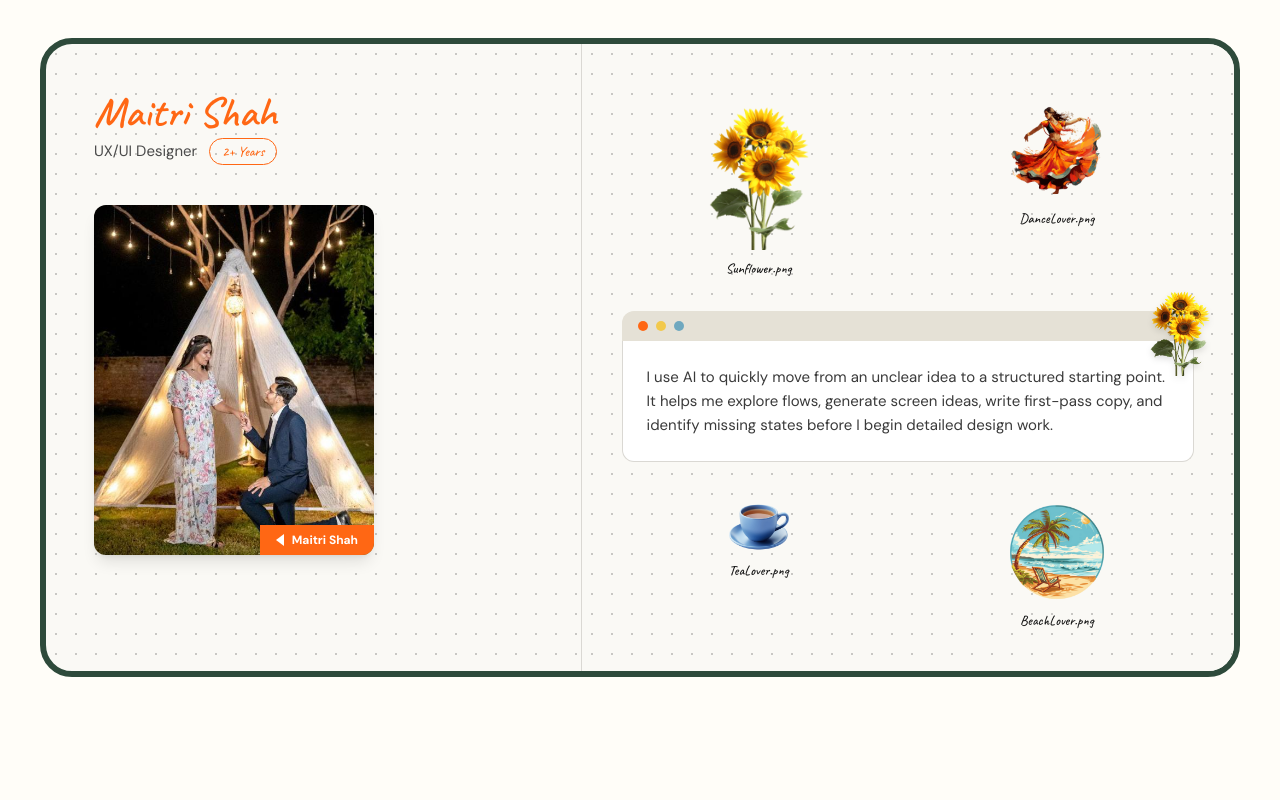
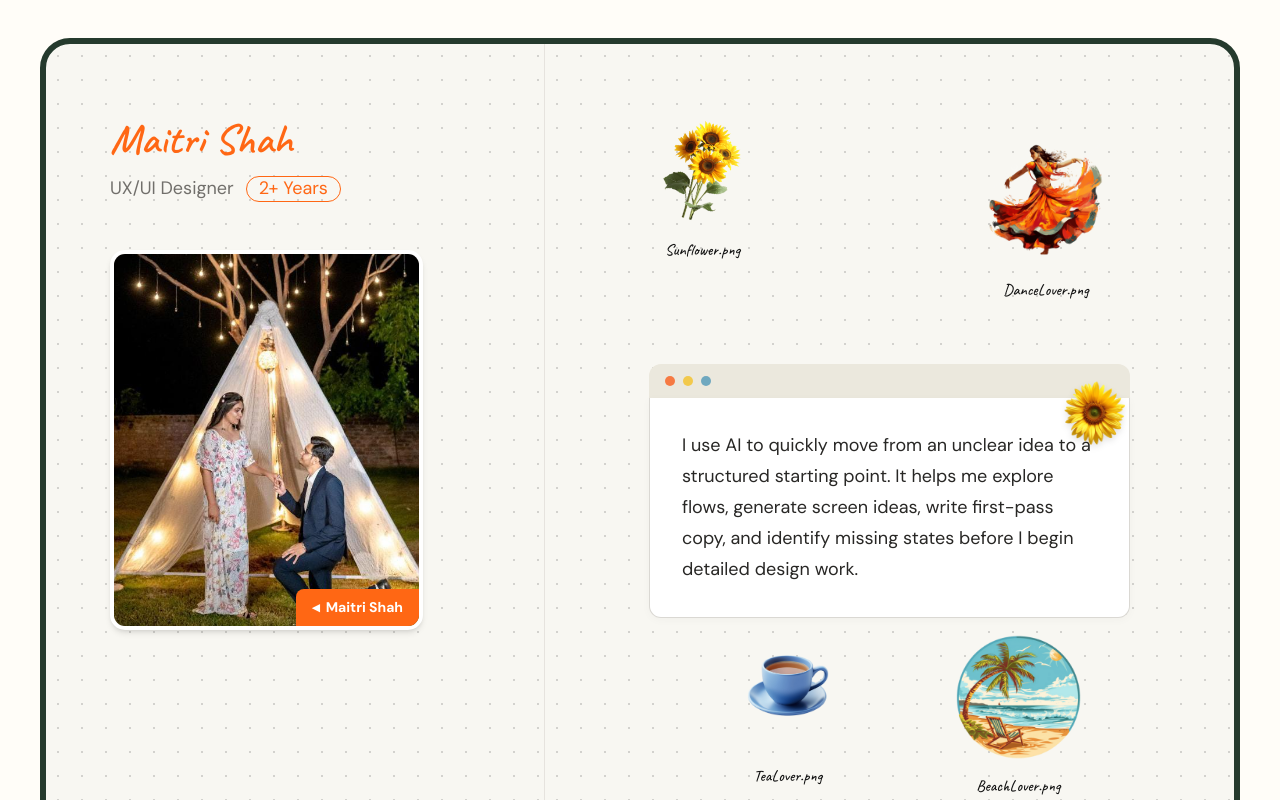
Before and after one commit to amitjangid9510/maitri, a React (Vite) app: page / in a window 1280 px wide. Shown: the part 6100-6900 px from the top of the page. Built offline with nearby package versions, Linux system fonts and the light colour scheme.

Commit message:
changed 2nd last section

```diff
--- a/src/App.jsx
+++ b/src/App.jsx
@@ -17,10 +17,10 @@ const GridBackground = () => (
 
 const DotPattern = () => (
   <div
-    className="absolute inset-0 pointer-events-none opacity-20"
+    className="absolute inset-0 pointer-events-none opacity-[0.15]"
     style={{
-      backgroundImage: "radial-gradient(circle, #000 1px, transparent 1px)",
-      backgroundSize: "20px 20px",
+      backgroundImage: "radial-gradient(circle, #000 1.5px, transparent 1.5px)",
+      backgroundSize: "24px 24px",
     }}
   />
 );
@@ -1324,36 +1324,40 @@ const ExperimentCard = ({ item }) => (
 
 const ProfileCard = () => (
   <div
-    className="relative w-full max-w-[1230px] mx-auto overflow-hidden flex flex-col md:flex-row items-stretch"
+    className="relative w-full max-w-[1230px] mx-auto overflow-hidden flex flex-col md:flex-row items-stretch bg-[#F8F7F2]"
     style={{
-      background: "#FAF9F5",
-      border: "6px solid #2E4A3B",
-      borderRadius: "32px",
-      minHeight: "500px",
+      border: "6px solid #253A2D",
+      borderRadius: "30px",
+      minHeight: "766px",
     }}
   >
     {/* ---------- LEFT SIDE: Maitri Shah ---------- */}
-    <div className="relative w-full md:w-[45%] flex flex-col p-8 md:p-12 items-center md:items-start">
+    <div className="relative w-full md:w-[42%] flex flex-col p-10 md:p-14 lg:p-16 items-center md:items-start border-b md:border-b-0 md:border-r border-[#DAD8D3]/60">
       <DotPattern />
 
-      <div className="relative z-10 w-full flex flex-col items-center md:items-start">
+      <div className="relative z-10 w-full flex flex-col items-center md:items-start mt-2">
         <p
           className="text-[#FF6714] leading-none mb-1"
           style={{
             fontFamily: "'Caveat', cursive",
             fontWeight: 600,
             fontSize: "42px",
+            lineHeight: "48px",
+            letterSpacing: "0px",
           }}
         >
           Maitri Shah
         </p>
 
-        <div className="flex items-center gap-3 mb-10">
+        <div className="flex items-center gap-3 mb-10 mt-2">
           <p
-            className="text-[#4a4a4a]"
+            className="text-[#716F6B]"
             style={{
               fontFamily: "'DM Sans', sans-serif",
-              fontSize: "15px",
+              fontSize: "18px",
+              fontWeight: 400,
+              lineHeight: "19.5px",
+              letterSpacing: "0px",
             }}
           >
             UX/UI Designer
@@ -1362,8 +1366,11 @@ const ProfileCard = () => (
             className="text-[#FF6714] px-3 py-0.5 rounded-full flex items-center justify-center"
             style={{
               border: "1.5px solid #FF6714",
-              fontFamily: "'Caveat', cursive",
-              fontSize: "14px",
+              fontFamily: "'DM Sans', sans-serif",
+              fontSize: "18px",
+              fontWeight: 400,
+              lineHeight: "19.5px",
+              letterSpacing: "0px",
             }}
           >
             2+ Years
@@ -1371,8 +1378,14 @@ const ProfileCard = () => (
         </div>
 
         <div
-          className="relative w-[260px] h-[320px] md:w-[280px] md:h-[350px] rounded-xl overflow-hidden shadow-lg"
-          style={{ background: "#E8E2D5" }}
+          className="relative overflow-hidden shadow-md mt-2 shrink-0"
+          style={{
+            width: "313px",
+            height: "380px",
+            borderRadius: "15px",
+            border: "4px solid #FFFFFF",
+            background: "#E8E2D5",
+          }}
         >
           <img
             src="/maitri.jpg"
@@ -1380,15 +1393,16 @@ const ProfileCard = () => (
             className="w-full h-full object-cover"
           />
           <div
-            className="absolute bottom-0 right-0 text-white px-4 py-1.5 flex items-center gap-2"
+            className="absolute bottom-0 right-0 text-white px-4 py-2 flex items-center gap-1.5"
             style={{
               background: "#FF6714",
               fontFamily: "'DM Sans', sans-serif",
-              fontSize: "12px",
+              fontSize: "14px",
               fontWeight: 700,
+              borderTopLeftRadius: "8px",
             }}
           >
-            <span className="w-0 h-0 border-t-[6px] border-t-transparent border-r-[8px] border-r-white border-b-[6px] border-b-transparent" />
+            <span className="text-[10px]">◀</span>
             Maitri Shah
           </div>
         </div>
@@ -1396,76 +1410,83 @@ const ProfileCard = () => (
     </div>
 
     {/* ---------- RIGHT SIDE: Images & Text ---------- */}
-    <div
-      className="relative w-full md:w-[55%] flex flex-col p-6 md:p-10 gap-6 border-t md:border-t-0 md:border-l border-[#DAD8D3]"
-      style={{ background: "#FAF9F5" }}
-    >
+    <div className="relative w-full md:w-[58%] flex flex-col p-10 md:p-14 lg:p-16">
       <DotPattern />
 
-      <div className="relative z-10 flex flex-col gap-6 h-full">
-        <div className="grid grid-cols-2 gap-6 mt-4">
-          <div className="flex flex-col items-center gap-2">
+      <div className="relative z-10 flex flex-col h-full w-full">
+        {/* Top Images Area */}
+        <div className="flex justify-between items-start w-full px-2 md:px-8 mt-2 relative min-h-[200px]">
+          {/* Sunflower */}
+          <div className="flex flex-col items-center absolute" style={{ top: "0px", left: "10%" }}>
             <img
               src="/sunflower.png"
               alt="Sunflower"
-              className="w-[80px] md:w-[100px] h-auto object-contain"
+              style={{
+                width: "70.48px",
+                height: "105.42px",
+                transform: "rotate(16.85deg)",
+                objectFit: "contain",
+              }}
             />
             <p
-              className="text-[#111]"
-              style={{
-                fontFamily: "'Caveat', cursive",
-                fontSize: "14px",
-              }}
+              className="text-[#111] mt-4"
+              style={{ fontFamily: "'Caveat', cursive", fontSize: "16px" }}
             >
               Sunflower.png
             </p>
           </div>
-          <div className="flex flex-col items-center gap-2">
+
+          {/* Dance Lover */}
+          <div className="flex flex-col items-center absolute" style={{ top: "20px", right: "10%" }}>
             <img
               src="/dance-lover.png"
               alt="Dance Lover"
-              className="w-[80px] md:w-[100px] h-auto object-contain"
+              style={{
+                width: "136px",
+                height: "125.73px",
+                transform: "rotate(0deg)",
+                objectFit: "contain",
+              }}
             />
             <p
-              className="text-[#111]"
-              style={{
-                fontFamily: "'Caveat', cursive",
-                fontSize: "14px",
-              }}
+              className="text-[#111] mt-4"
+              style={{ fontFamily: "'Caveat', cursive", fontSize: "16px" }}
             >
               DanceLover.png
             </p>
           </div>
         </div>
 
-        <div className="relative mt-2">
+        {/* Text Box Area */}
+        <div className="relative mt-8 md:mt-12 w-full px-4 md:px-10">
           <div
-            className="flex items-center gap-2 px-4 py-2.5 rounded-t-xl"
-            style={{ background: "#E5E1D6" }}
-          >
-            <span className="w-2.5 h-2.5 rounded-full bg-[#FF6714]" />
+            className="flex items-center gap-2 px-4 py-3 rounded-t-xl"
+            style={{ background: "#EBE8DD" }}
+          >
+            <span className="w-2.5 h-2.5 rounded-full bg-[#F67A43]" />
             <span className="w-2.5 h-2.5 rounded-full bg-[#F2C94C]" />
             <span className="w-2.5 h-2.5 rounded-full bg-[#6FA8BF]" />
           </div>
 
-          <div className="absolute -top-6 -right-2 md:-right-4">
-            <img src="/sunflower.png" alt="Sunflower" className="w-[50px] md:w-[60px] h-auto object-contain drop-shadow-md" />
+          <div className="absolute top-[14px] right-6 md:right-10">
+            <img src="/sunflower-flower.png" alt="Sunflower" className="w-[60px] md:w-[75px] h-auto object-contain drop-shadow-md" />
           </div>
 
           <div
-            className="p-6 rounded-b-xl flex flex-col"
+            className="p-6 md:p-8 rounded-b-xl flex flex-col bg-white shadow-[0_2px_10px_rgba(0,0,0,0.03)]"
             style={{
-              background: "#FFFFFF",
               border: "1px solid #DAD8D3",
               borderTop: "none",
             }}
           >
             <p
-              className="text-[#3a3a3a]"
+              className="text-[#282725]"
               style={{
                 fontFamily: "'DM Sans', sans-serif",
-                fontSize: "15px",
-                lineHeight: "24px",
+                fontWeight: 400,
+                fontSize: "18px",
+                lineHeight: "31.03px",
+                letterSpacing: "0px",
               }}
             >
               I use AI to quickly move from an unclear idea to a structured
@@ -1476,34 +1497,45 @@ const ProfileCard = () => (
           </div>
         </div>
 
-        <div className="grid grid-cols-2 gap-6 mt-4">
-          <div className="flex flex-col items-center gap-2">
+        {/* Bottom Images Area */}
+        <div className="flex justify-between items-end w-full px-4 md:px-10 mt-auto pt-10 pb-4 relative min-h-[180px]">
+          {/* Tea Lover */}
+          <div className="flex flex-col items-center absolute" style={{ bottom: "10px", left: "20%" }}>
             <img
               src="/tea-lover.png"
               alt="Tea Lover"
-              className="w-[80px] md:w-[100px] h-auto object-contain"
+              style={{
+                width: "133.54px",
+                height: "133.45px",
+                transform: "rotate(0deg)",
+                objectFit: "contain",
+              }}
             />
             <p
-              className="text-[#111]"
-              style={{
-                fontFamily: "'Caveat', cursive",
-                fontSize: "14px",
-              }}
+              className="text-[#111] mt-3"
+              style={{ fontFamily: "'Caveat', cursive", fontSize: "16px" }}
             >
               TeaLover.png
             </p>
           </div>
-          <div className="flex flex-col items-center gap-2">
+
+          {/* Beach Lover */}
+          <div className="flex flex-col items-center absolute" style={{ bottom: "0px", right: "15%" }}>
             <img
               src="/beach-lover.png"
               alt="Beach Lover"
-              className="w-[80px] md:w-[100px] h-auto object-contain"
+              style={{
+                width: "135.01px",
+                height: "130.76px",
+                transform: "rotate(0deg)",
+                objectFit: "contain",
+              }}
             />
             <p
-              className="text-[#111]"
+              className="text-[#111] mt-3"
               style={{
                 fontFamily: "'Caveat', cursive",
-                fontSize: "14px",
+                fontSize: "16px",
               }}
             >
               BeachLover.png
```
Also changed, not shown: public/sunflower-flower.png (added).
